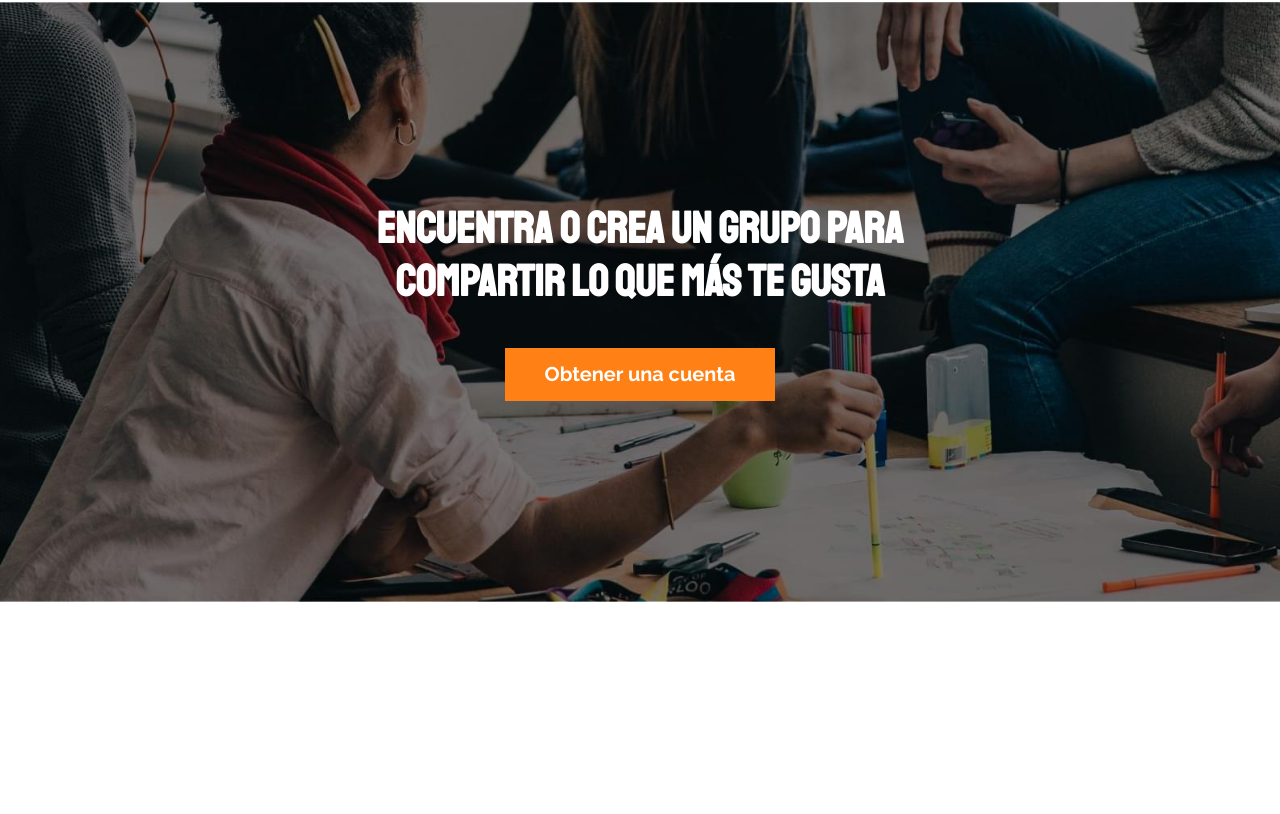
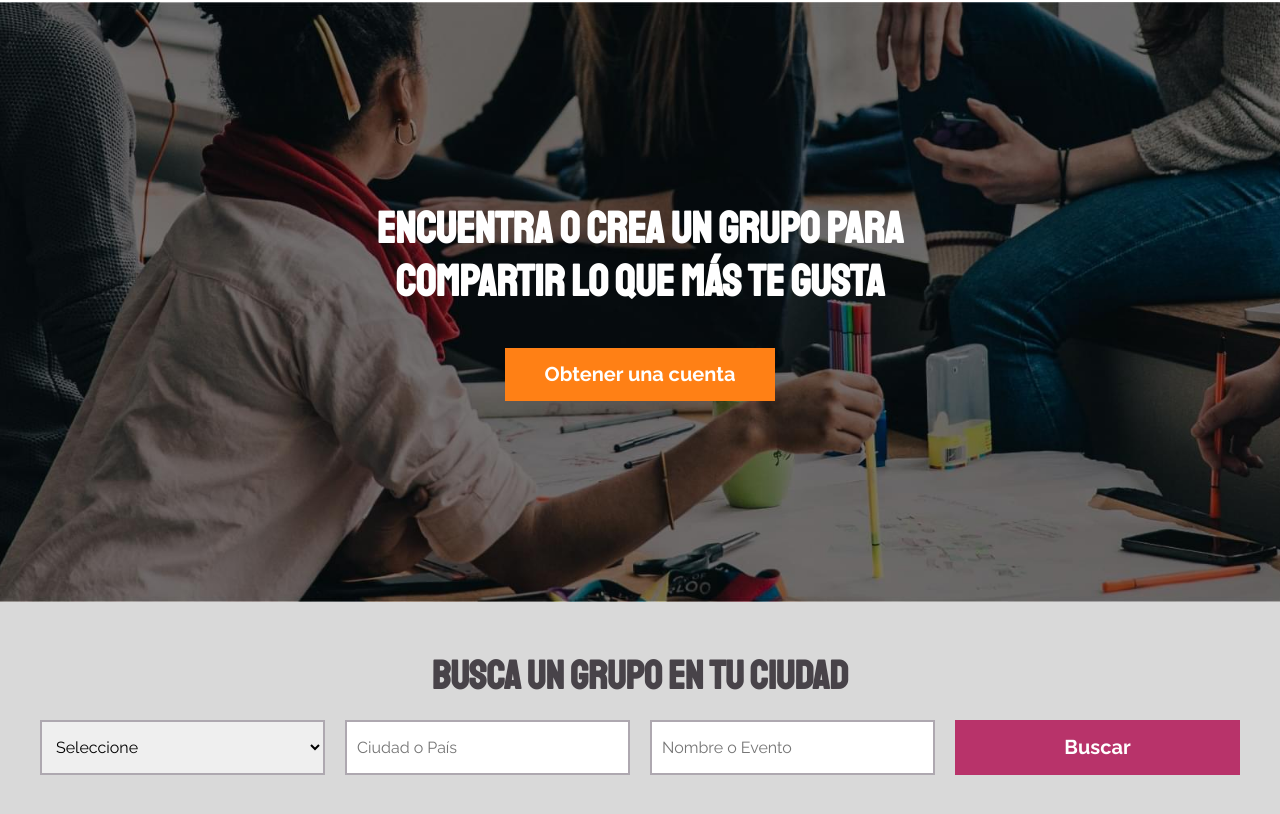
Before and after one commit to AxelMoncayoM/meeti, a website: page index.html in a window 1280 px wide. Shown: the part 130-944 px from the top of the page. Before the commit the page ends 800 px from the top, so only its background shows below. Drawn offline with Linux system fonts and the light colour scheme.

Commit message:
Se agrego la seccion de buscar la cual contine un formulario, además se le agregaron los estilos

```diff
--- a/index.html
+++ b/index.html
@@ -33,5 +33,41 @@
 
       <a class="hero__enlace" href="#">Obtener una cuenta</a>
     </section>
+
+    <section class="buscar">
+      <h2 class="buscar__heading">Busca un grupo en tu ciudad</h2>
+
+      <div class="contenedor">
+        <form class="formulario">
+          <select class="formulario__input">
+            <option value="" selected disabled>Seleccione</option>
+            <option value="programacion">Programación</option>
+            <option value="diseño">Diseño</option>
+            <option value="negocios">Negocios</option>
+            <option value="moda">Moda</option>
+            <option value="ejercicio_salud">Ejercicio y Salud</option>
+            <option value="fotografia">Fotografía</option>
+            <option value="comida">Comida</option>
+            <option value="diseño_interior">Diseño Interior</option>
+            <option value="cafe">Café</option>
+            <option value="cine">Cine</option>
+            <option value="libros">Libros</option>
+            <option value="emprendimiento">Emprendimiento</option>
+          </select>
+
+          <input
+            class="formulario__input"
+            type="text"
+            placeholder="Ciudad o País"
+          />
+          <input
+            class="formulario__input"
+            type="text"
+            placeholder="Nombre o Evento"
+          />
+          <input class="formulario__boton" type="submit" value="Buscar" />
+        </form>
+      </div>
+    </section>
   </body>
 </html>
--- /dev/null
+++ b/src/scss/layout/_buscar.scss
@@ -0,0 +1,32 @@
+@use "base/variables" as v;
+@use "base/mixins" as m;
+
+.buscar {
+  background-color: darken(v.$grisClaro, 10%);
+  padding: 5rem 0;
+
+  &__heading {
+    margin-top: 0;
+    text-align: center;
+    color: v.$gris;
+  }
+}
+
+.formulario {
+  @include m.grid(1, 2rem);
+
+  @include m.tablet {
+    grid-template-columns: repeat(4, 1fr);
+  }
+
+  &__input {
+    padding: 1rem;
+    height: 5.5rem;
+    border: 2px solid lighten(v.$gris, 40%);
+  }
+
+  &__boton {
+    @include m.boton(v.$principal, v.$blanco);
+    margin-top: 0;
+  }
+}
--- a/src/scss/layout/_index.scss
+++ b/src/scss/layout/_index.scss
@@ -1,2 +1,3 @@
 @forward "nav";
 @forward "hero";
+@forward "buscar";
```
Also changed, not shown: build/css/app.css.
